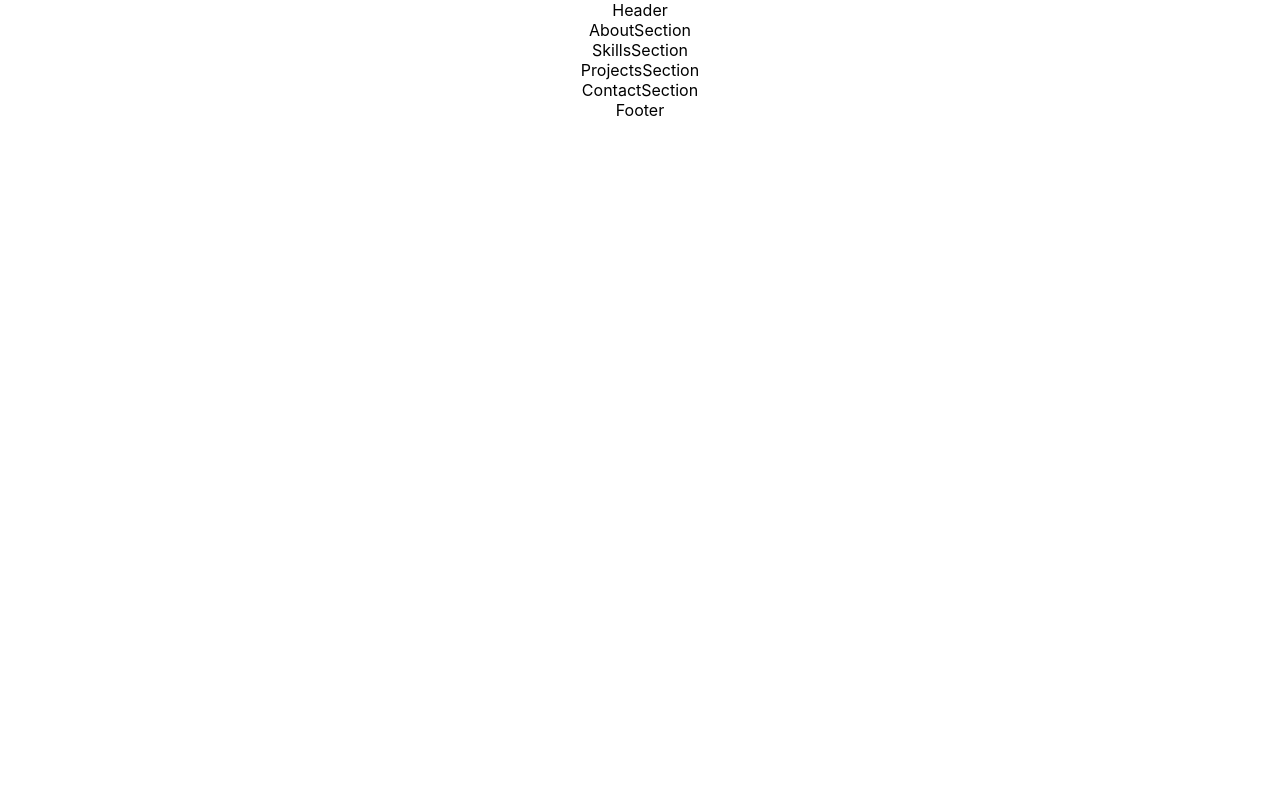
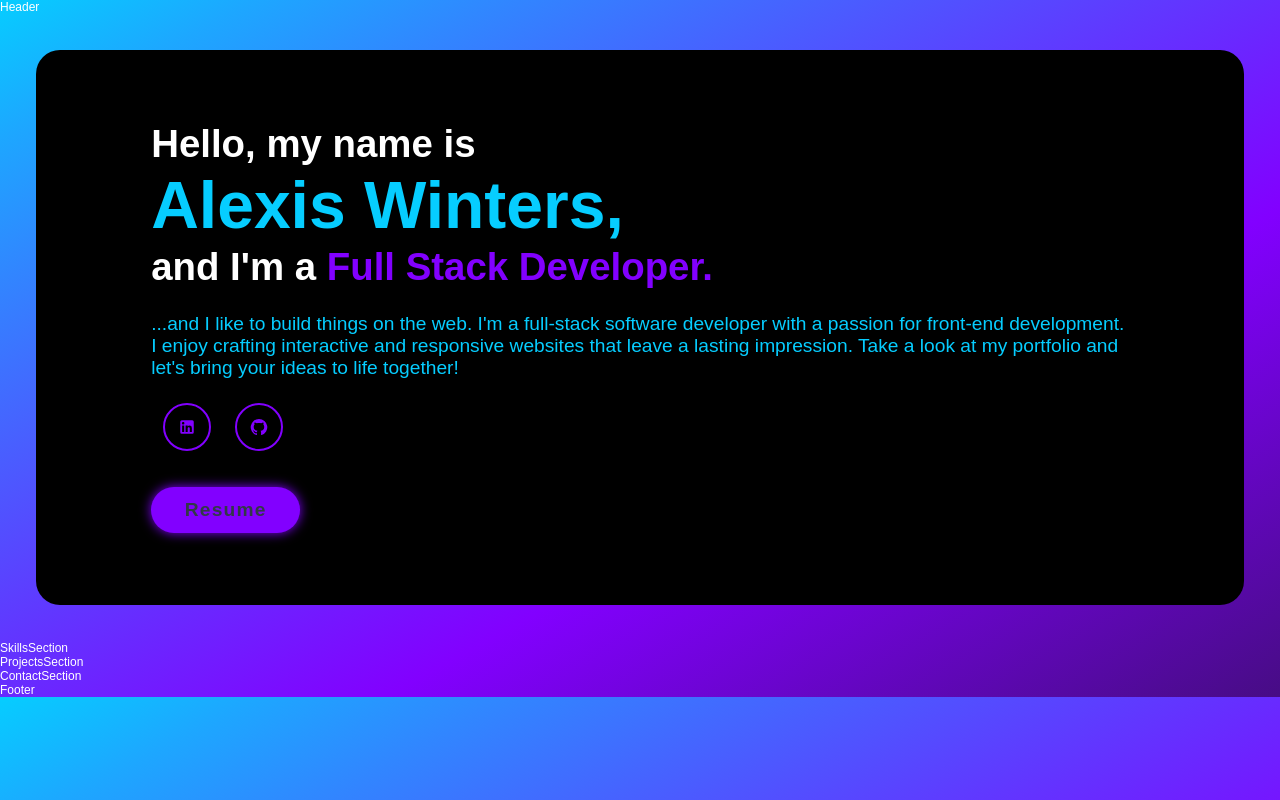
Before and after one commit to alexiscodes21/portfolio-v2, a React (Create React App) app: page / in a window 1280 px wide. Built offline with nearby package versions, Linux system fonts and the light colour scheme.

Commit message:
installed mui, added css, about section done

```diff
--- a/package.json
+++ b/package.json
@@ -4,6 +4,10 @@
   "private": true,
   "dependencies": {
     "@emailjs/browser": "^3.11.0",
+    "@emotion/react": "^11.11.1",
+    "@emotion/styled": "^11.11.0",
+    "@mui/icons-material": "^5.11.16",
+    "@mui/material": "^5.13.5",
     "@testing-library/jest-dom": "^5.16.5",
     "@testing-library/react": "^13.4.0",
     "@testing-library/user-event": "^13.5.0",
--- a/src/App.css
+++ b/src/App.css
@@ -1,38 +1,378 @@
-.App {
-  text-align: center;
+:root {
+  --gradient-color: linear-gradient(to bottom right, #06cdff, 30%, #8200ff, #470c85);
+  --black-color: #000000;
+  --darkgray-color: #323946;
+  --white-color: #ffffff;
+  --darkpurple-color: #470c85;
+  --purple-color: #8200ff;
+  --blue-color: #06cdff;
+  --font-family: "Source Sans Pro", sans-serif;
 }
 
-.App-logo {
-  height: 40vmin;
-  pointer-events: none;
+* {
+  margin: 0;
+  padding: 0;
+  box-sizing: border-box;
+  text-decoration: none;
+  border: none;
+  outline: none;
+  scroll-behavior: smooth;
+  font-family: var(--font-family);
 }
 
-@media (prefers-reduced-motion: no-preference) {
-  .App-logo {
-    animation: App-logo-spin infinite 20s linear;
+html {
+  font-size: 75%;
+  overflow-x: hidden;
+}
+
+body {
+  background: var(--gradient-color);
+  color: var(--white-color);
+}
+
+section {
+  padding: 6rem 9%;
+  background: var(--black-color);
+  margin: 3rem;
+  border-radius: 2rem;
+}
+
+.navbar {
+  position: sticky;
+  position: sticky;
+  top: 0;
+  z-index: 100;
+  background-color: #333;
+  color: #fff;
+  padding: 10px 0;
+}
+
+.navbar-container {
+  display: flex;
+  justify-content: space-between;
+  align-items: center;
+  padding: 0.5rem;
+}
+
+.navbar-logo {
+  font-size: 5rem;
+  font-weight: bold;
+  color: var(--white-color);
+  text-decoration: none;
+  cursor: default;
+}
+
+.navbar-menu {
+  display: flex;
+  list-style: none;
+  margin: 0;
+  padding: 0;
+}
+
+.navbar-menu li {
+  margin-right: 1rem;
+}
+
+.navbar a {
+  font-size: 1.5rem;
+  color: var(--blue-color);
+  margin-left: 4rem;
+  text-decoration: none;
+  transition: all 500ms ease;
+}
+
+.navbar a:hover,
+.navbar a.active {
+  color: var(--purple-color);
+  transform: scale(1.3, 1.3) skew(-5deg, 0deg);
+}
+
+.navbar-toggle {
+  display: none;
+  background: none;
+  border: none;
+  cursor: pointer;
+  padding: 5px;
+}
+
+.toggle-icon {
+  display: block;
+  width: 25px;
+  height: 3px;
+  background-color: var(--purple-color);
+  margin-bottom: 5px;
+}
+
+/* Media query for smaller viewports */
+@media (max-width: 600px) {
+  .navbar-toggle {
+    display: block;
+    justify-content: flex-end;
+  }
+
+  .navbar-menu {
+    display: none;
+  }
+
+  .navbar-logo {
+    display: none;
   }
 }
 
-.App-header {
-  background-color: #282c34;
-  min-height: 100vh;
+.alexiswinters {
+  width: 15rem;
+}
+
+.home {
+  display: flex;
+  justify-content: center;
+  align-items: center;
+  margin-top: 3rem;
+}
+
+.home-container {
   display: flex;
   flex-direction: column;
   align-items: center;
   justify-content: center;
-  font-size: calc(10px + 2vmin);
-  color: white;
 }
 
-.App-link {
-  color: #61dafb;
+.bio h3 {
+  font-size: 3.2rem;
+  font-weight: 700;
 }
 
-@keyframes App-logo-spin {
-  from {
-    transform: rotate(0deg);
-  }
-  to {
-    transform: rotate(360deg);
+.bio h3:nth-of-type(2) {
+  margin-bottom: 2rem;
+}
+
+span {
+  color: var(--purple-color);
+}
+
+.bio h1 {
+  font-size: 5.5rem;
+  font-weight: 700;
+  line-height: 1.2;
+  color: var(--blue-color);
+}
+
+.home-img {
+  width: 40vw;
+}
+
+/* .alexis {
+  border-radius: 120px;
+  filter: grayscale(100%);
+  width: 25rem;
+} */
+
+.bio p {
+  font-size: 1.6rem;
+  color: var(--blue-color);
+}
+
+.social-media a {
+  display: inline-flex;
+  justify-content: center;
+  align-items: center;
+  width: 4rem;
+  height: 4rem;
+  border: 0.2rem solid var(--purple-color);
+  border-radius: 50%;
+  font-size: 2rem;
+  color: var(--purple-color);
+  margin: 2rem 1rem 3rem 1rem;
+  text-decoration: none;
+  transition: all 500ms ease;
+}
+
+.social-media a:hover {
+  background-color: var(--purple-color);
+  border: 0.2rem solid var(--blue-color);
+  color: var(--blue-color);
+  box-shadow: 0 0 1rem var(--blue-color);
+  transform: scale(1.3, 1.3);
+}
+
+.btn {
+  display: inline-block;
+  padding: 1rem 2.8rem;
+  background: var(--purple-color);
+  border-radius: 4rem;
+  box-shadow: 0 0 1rem var(--purple-color);
+  font-size: 1.6rem;
+  color: var(--darkgray-color);
+  letter-spacing: 0.1rem;
+  font-weight: 600;
+  transition: all 500ms ease;
+}
+
+.btn:hover {
+  box-shadow: none;
+  background: var(--blue-color);
+  color: var(--purple-color);
+}
+
+.sectionHeading {
+  text-align: center;
+  font-size: 4.5rem;
+}
+
+.skills h2 {
+  margin-bottom: 5rem;
+}
+
+.skills-container {
+  display: grid;
+  grid-template-columns: repeat(auto-fit, minmax(7rem, 1fr));
+}
+
+.logos {
+  transition: all 500ms ease;
+  width: 7rem;
+  height: 7rem;
+  padding: 0.5rem;
+}
+
+.logos:hover {
+  transform: scale(1.2, 1.2);
+}
+
+.github {
+  background-color: var(--white-color);
+  border-radius: 50%;
+}
+
+.express {
+  background-color: var(--white-color);
+  border-radius: 20%;
+}
+
+.projectsSection h2 {
+  margin-bottom: 4rem;
+}
+
+.projects-container {
+  display: grid;
+  grid-template-columns: repeat(2, 1fr);
+  gap: 1.25rem;
+}
+
+@media screen and (min-width: 1024px) {
+  .projects-container {
+    grid-template-columns: repeat(4, 1fr);
   }
 }
+
+@media screen and (max-width: 600px) {
+  .projects-container {
+    grid-template-columns: repeat(1, 1fr);
+  }
+}
+
+.card {
+  background-color: var(--darkpurple-color);
+  border-radius: 1rem;
+}
+
+.projects {
+  height: 12rem;
+  border-radius: 1rem;
+  width: 100%;
+}
+
+.card-body {
+  text-align: center;
+  padding: 0.8rem;
+}
+
+.card-body h3 {
+  color: var(--blue-color);
+  text-decoration: underline;
+}
+
+.card-body p {
+  margin: 0.5rem 0;
+}
+
+.descriptionLogo {
+  width: 1.2rem;
+}
+
+.githubcode {
+  transition: all 500ms ease;
+  color: var(--white-color);
+}
+
+.githubcode:hover {
+  color: var(--blue-color);
+}
+
+.project-links {
+  border: 0.2rem solid var(--blue-color);
+  border-radius: 1rem;
+  margin: 1rem;
+  padding: 0.4rem;
+}
+
+.project-links i {
+  color: var(--blue-color);
+  margin-left: 1rem;
+}
+
+.project-links h3 {
+  text-decoration: none;
+  transition: all 500ms ease-out;
+}
+
+.project-links h3:hover {
+  translate: 0.5rem 0;
+}
+
+.contactSection h3 {
+  font-size: 2rem;
+  text-align: center;
+  padding-bottom: 2rem;
+  color: var(--blue-color);
+}
+
+.contactSection form {
+  max-width: 70rem;
+  margin: 1rem auto;
+  text-align: center;
+  margin-bottom: 3rem;
+  padding: 1rem;
+}
+
+.contactSection form .input-box {
+  display: flex;
+  justify-content: space-between;
+  flex-wrap: wrap;
+}
+
+.contactSection form .input-box input,
+.contactSection form textarea {
+  width: 100%;
+  padding: .5rem;
+  font-size: 1.6rem;
+  background: var(--darkgray-color);
+  border: 0.2rem solid var(--blue-color);
+  border-radius: 0.8rem;
+  margin: 0.7rem 0;
+}
+
+.contactSection form textarea {
+  resize: none;
+}
+
+.contactSection form .btn {
+  margin-top: 2rem;
+  cursor: pointer;
+}
+
+input[type="text"],
+input[type="email"],
+textarea {
+  color: var(--blue-color);
+}
--- a/src/App.js
+++ b/src/App.js
@@ -1,4 +1,5 @@
 import "./App.css";
+// import { Routes, Route } from "react-router-dom";
 import Header from "./components/Header";
 import AboutSection from "./components/AboutSection";
 import SkillsSection from "./components/SkillsSection";
--- a/src/components/AboutSection.js
+++ b/src/components/AboutSection.js
@@ -1,7 +1,43 @@
+// import "../css/AboutSection.css"
+import LinkedInIcon from "@mui/icons-material/LinkedIn";import GitHubIcon from "@mui/icons-material/GitHub";
+import "../App.css"
+
 const AboutSection = () => {
   return (
-    <div>AboutSection</div>
-  )
-}
+    <section className="home" id="home">
+      <div className="home-container">
+        <div className="bio">
+          <h3>Hello, my name is</h3>
+          <h1>Alexis Winters,</h1>
+          <h3>
+            and I'm a <span id="typed-strings">Full Stack Developer.</span>
+          </h3>
+          <p>
+            ...and I like to build things on the web. I'm a full-stack software developer with a passion for front-end development. I enjoy crafting
+            interactive and responsive websites that leave a lasting impression. Take a look at my portfolio and let's bring your ideas to life
+            together!
+          </p>
+          <div className="social-media">
+            <a href="https://www.linkedin.com/in/alexis-winters/" target="_blank">
+              <LinkedInIcon />
+            </a>
+            {/* <a href="https://www.instagram.com/alexisnicole.dev/" target="_blank">
+              <i className="fa fa-instagram"></i>
+            </a> */}
+            <a href="https://github.com/alexiscodes21/" target="_blank">
+              <GitHubIcon />
+            </a>
+          </div>
+          <a href="../pdf/Resume_AlexisWinters.pdf" target="_blank" className="btn">
+            Resume
+          </a>
+        </div>
+        {/* <div className="home-img">
+          <img className="alexis" src="img/photo4.jpeg" alt="Photo of Alexis" />
+        </div> */}
+      </div>
+    </section>
+  );
+};
 
-export default AboutSection
+export default AboutSection;
```
Also changed, not shown: 1 other file (tests, documents, lock files or other folders).
